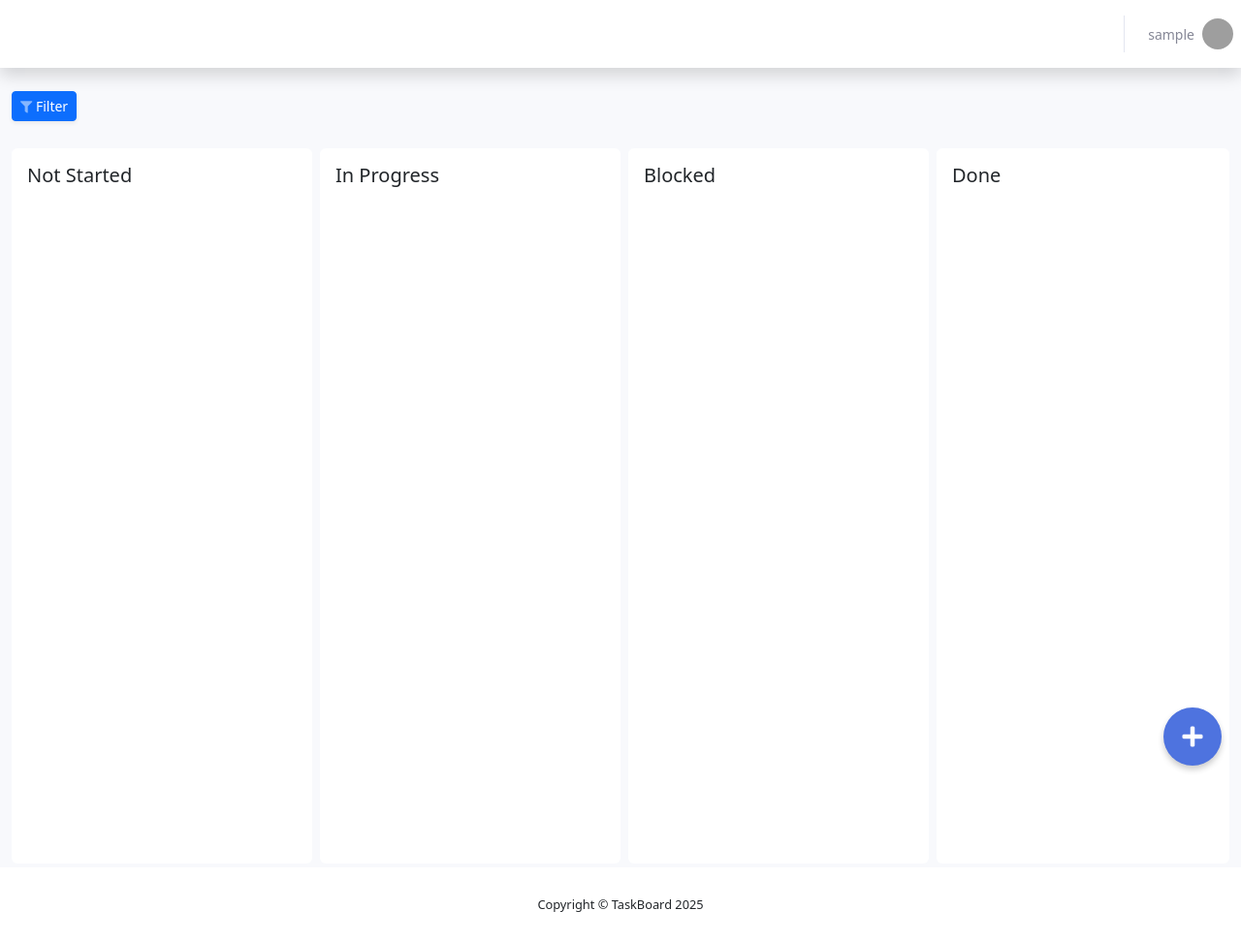
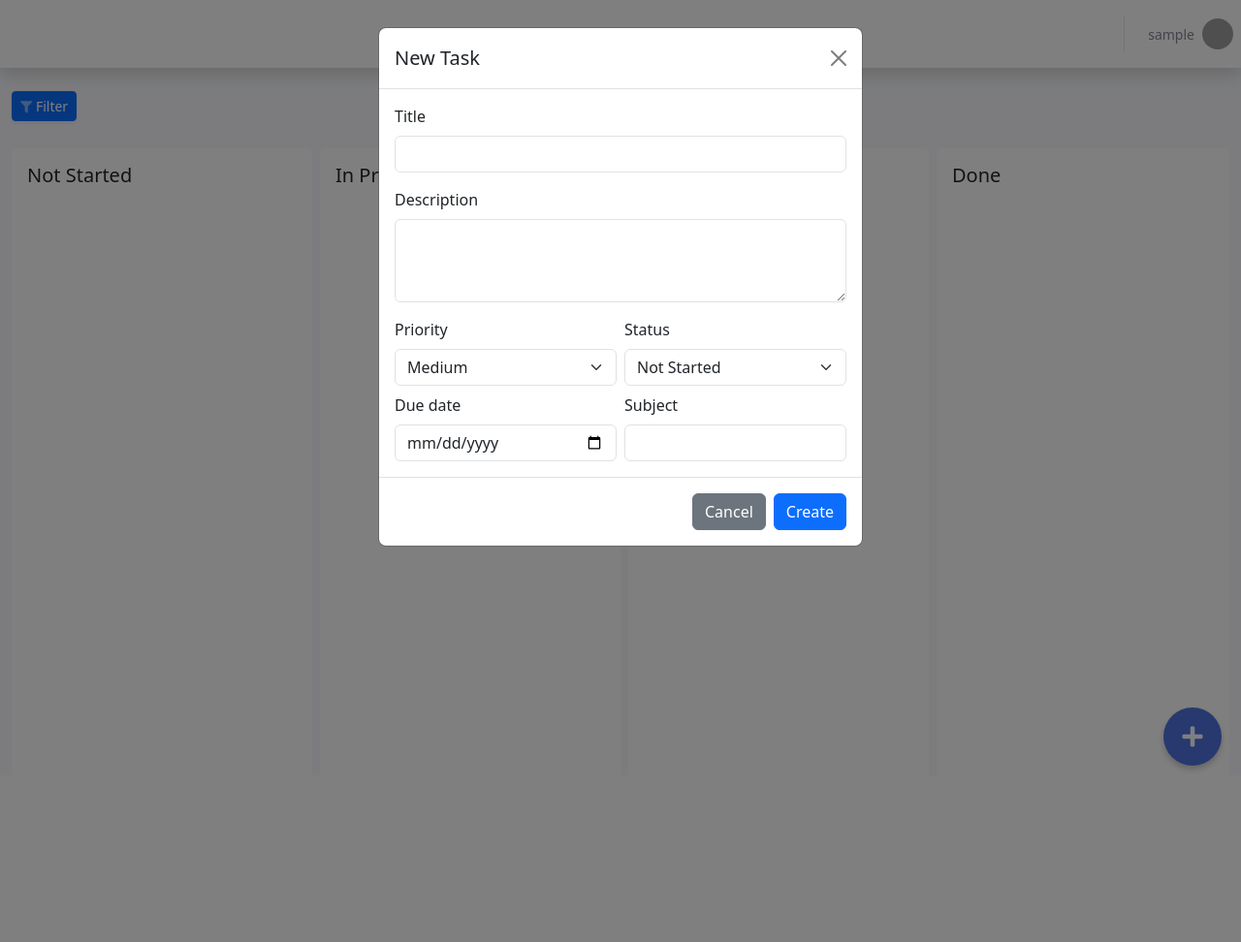
Before and after one commit to dicapisar/taskboard, a Python web app: template src/app/templates/mainBoard/mainBoard.html in a window 1280 px wide, after a click on "Create new task". Shown: the whole page at 97% size. After the commit the page ends 794 px from the top, so only its background shows below. Run offline with Jinja, Linux system fonts and the light colour scheme; the template is opened without the code that fills it: most values are stand-ins (such as "Sample title", 1, 10 or a date in 2020); some libraries are stand-ins or nearby versions; grey boxes are pictures that could not be loaded.

Commit message:
Adding creation new task logic on front

```diff
--- a/src/app/static/js/main.js
+++ b/src/app/static/js/main.js
@@ -295,3 +295,97 @@
 
 // Opcional: expone recarga manual
 window.loadTasks = loadTasks;
+
+/* ========= Crear tarea ========= */
+function getTaskPayloadFromForm(form) {
+  const status = form.status.value;
+  return {
+    title: (form.title.value || '').trim(),
+    description: (form.description.value || '').trim(),
+    completed: status === 'completed',
+    priority: Number(form.priority.value),
+    status,
+    due_date: form.due_date.value,            // "YYYY-MM-DD"
+    subject: (form.subject.value || '').trim(),
+    created_at: new Date().toISOString().slice(0, 10), // "YYYY-MM-DD"
+    // owner_id: {{ id }}  // <-- Solo si de verdad necesitas enviarlo desde el cliente
+  };
+}
+
+async function createTask(payload) {
+  const resp = await fetch(API_URL, {
+    method: 'POST',
+    headers: { 'Content-Type': 'application/json', 'Accept': 'application/json' },
+    credentials: 'include',
+    body: JSON.stringify(payload)
+  });
+
+  let data = null;
+  try { data = await resp.json(); } catch (_) {}
+
+  if (!resp.ok) {
+    const msg = data?.message || `HTTP ${resp.status}`;
+    throw new Error(msg);
+  }
+  return data;
+}
+
+/* ========= Toast helper ========= */
+function showToast(message, variant = 'success', delay = 1500) {
+  const toastEl = document.getElementById('globalToast');
+  if (!toastEl) { alert(message); return; }
+  toastEl.classList.remove('bg-success','bg-danger','bg-warning','bg-info','bg-primary','bg-secondary','bg-dark');
+  toastEl.classList.add(`bg-${variant}`);
+  toastEl.querySelector('.toast-body').textContent = message;
+
+  const toast = bootstrap.Toast.getOrCreateInstance(toastEl, { delay });
+  toast.show();
+}
+
+/* ========= Submit del formulario ========= */
+async function handleCreateTaskSubmit(ev) {
+  ev.preventDefault();
+  const form = ev.currentTarget;
+
+  // Validación nativa de BS5
+  if (!form.checkValidity()) {
+    form.classList.add('was-validated');
+    return;
+  }
+
+  const btn = document.getElementById('submitNewTask');
+  const spinner = btn.querySelector('.spinner-border');
+  btn.disabled = true;
+  spinner.classList.remove('d-none');
+
+  try {
+    const payload = getTaskPayloadFromForm(form);
+    await createTask(payload);
+
+    // Cierra modal, limpia y notifica
+    const modalEl = document.getElementById('createTaskModal');
+    bootstrap.Modal.getOrCreateInstance(modalEl).hide();
+    form.reset();
+    form.classList.remove('was-validated');
+
+    showToast('Task created successfully.', 'success', 1200);
+
+    // Refresca todo (como pediste) después de un breve delay para que se vea el toast
+    setTimeout(() => { location.reload(); }, 1300);
+
+    // Alternativa sin recargar toda la página:
+    // await loadTasks();
+  } catch (err) {
+    showToast(`Error creating task: ${err.message}`, 'danger', 2500);
+  } finally {
+    btn.disabled = false;
+    spinner.classList.add('d-none');
+  }
+}
+
+/* ========= Hook al cargar ========= */
+document.addEventListener('DOMContentLoaded', () => {
+  // ya llamas a loadTasks() aquí
+  const form = document.getElementById('newTaskForm');
+  if (form) form.addEventListener('submit', handleCreateTaskSubmit);
+});
--- a/src/app/templates/mainBoard/mainBoard.html
+++ b/src/app/templates/mainBoard/mainBoard.html
@@ -74,21 +74,21 @@
                         <!-- Nav Item - User Information -->
                         <li class="nav-item dropdown no-arrow">
   <a class="nav-link dropdown-toggle" href="#" id="userDropdown" role="button"
-                                data-toggle="dropdown" aria-haspopup="true" aria-expanded="false">
+     data-bs-toggle="dropdown" aria-expanded="false">
     <span class="mr-2 d-none d-lg-inline text-gray-600 small">{{ username }}</span>
     <img class="img-profile rounded-circle"
          src="/static/img/profile_images/{{ id }}/user.png"
          onerror="this.onerror=null; this.src='/static/img/profile_images/0/user.png';">
   </a>
-                            <!-- Dropdown - User Information -->
-                            <div class="dropdown-menu dropdown-menu-right shadow animated--grow-in"
+
+  <div class="dropdown-menu dropdown-menu-end shadow animated--grow-in"
        aria-labelledby="userDropdown">
     <a class="dropdown-item" href="/settings">
       <i class="fas fa-cogs fa-sm fa-fw mr-2 text-gray-400"></i>
       Settings
     </a>
     <div class="dropdown-divider"></div>
-                                <a class="dropdown-item" data-toggle="modal" data-target="#logoutModal">
+    <a class="dropdown-item" data-bs-toggle="modal" data-bs-target="#logoutModal">
       <i class="fas fa-sign-out-alt fa-sm fa-fw mr-2 text-gray-400"></i>
       Logout
     </a>
@@ -215,26 +215,6 @@
         <i class="fas fa-angle-up"></i>
     </a>
 
-    <!-- Create New Task Modal-->
-    <div class="modal fade" id="createNewTaskModal" tabindex="-1" role="dialog" aria-labelledby="createNewTaskLabel"
-        aria-hidden="true">
-        <div class="modal-dialog" role="document">
-            <div class="modal-content">
-                <div class="modal-header">
-                    <h5 class="modal-title" id="createNewTaskLabel">New Task</h5>
-                    <button class="close" type="button" data-dismiss="modal" aria-label="Close">
-                        <span aria-hidden="true">×</span>
-                    </button>
-                </div>
-                <div class="modal-body">Select "Logout" below if you are ready to end your current session.</div>
-                <div class="modal-footer">
-                    <button class="btn btn-secondary" type="button" data-dismiss="modal">Cancel</button>
-                    <a class="btn btn-primary" onclick="logout()">Logout</a>
-                </div>
-            </div>
-        </div>
-    </div>
-
         <!-- Logout Modal-->
     <div class="modal fade" id="logoutModal" tabindex="-1" role="dialog" aria-labelledby="exampleModalLabel"
         aria-hidden="true">
@@ -242,15 +222,99 @@
             <div class="modal-content">
                 <div class="modal-header">
   <h5 class="modal-title" id="exampleModalLabel">Ready to Leave?</h5>
-                    <button class="close" type="button" data-dismiss="modal" aria-label="Close">
-                        <span aria-hidden="true">×</span>
-                    </button>
+  <button type="button" class="btn-close" data-bs-dismiss="modal" aria-label="Close"></button>
 </div>
                 <div class="modal-body">Select "Logout" below if you are ready to end your current session.</div>
                 <div class="modal-footer">
-                    <button class="btn btn-secondary" type="button" data-dismiss="modal">Cancel</button>
+                    <button class="btn btn-secondary" type="button" data-bs-dismiss="modal">Cancel</button>
                     <a class="btn btn-primary" onclick="logout()">Logout</a>
                 </div>
+            </div>
+        </div>
+    </div>
+
+        <!-- Modal: Crear nueva tarea -->
+<div class="modal fade" id="createTaskModal" tabindex="-1"
+     aria-labelledby="createTaskLabel" aria-hidden="true">
+  <div class="modal-dialog">
+    <form id="newTaskForm" class="modal-content needs-validation" novalidate>
+      <div class="modal-header">
+        <h5 class="modal-title" id="createTaskLabel">New Task</h5>
+        <button type="button" class="btn-close" data-bs-dismiss="modal"
+                aria-label="Close"></button>
+      </div>
+
+      <div class="modal-body">
+        <div class="mb-3">
+          <label class="form-label" for="taskTitle">Title</label>
+          <input id="taskTitle" name="title" class="form-control"
+                 required maxlength="120">
+          <div class="invalid-feedback">Title is required.</div>
+        </div>
+
+        <div class="mb-3">
+          <label class="form-label" for="taskDescription">Description</label>
+          <textarea id="taskDescription" name="description"
+                    class="form-control" rows="3"></textarea>
+        </div>
+
+        <div class="row g-2">
+          <div class="col-md-6">
+            <label class="form-label" for="taskPriority">Priority</label>
+            <select id="taskPriority" name="priority" class="form-select" required>
+              <option value="1">Low</option>
+              <option value="2" selected>Medium</option>
+              <option value="3">High</option>
+            </select>
+          </div>
+          <div class="col-md-6">
+            <label class="form-label" for="taskStatus">Status</label>
+            <select id="taskStatus" name="status" class="form-select" required>
+              <option value="not_started" selected>Not Started</option>
+              <option value="in_progress">In Progress</option>
+              <option value="blocked">Blocked</option>
+              <option value="completed">Completed</option>
+            </select>
+          </div>
+        </div>
+
+        <div class="row g-2 mt-0">
+          <div class="col-md-6">
+            <label class="form-label" for="taskDueDate">Due date</label>
+            <input type="date" id="taskDueDate" name="due_date"
+                   class="form-control" required>
+            <div class="invalid-feedback">Please choose a due date.</div>
+          </div>
+          <div class="col-md-6">
+            <label class="form-label" for="taskSubject">Subject</label>
+            <input id="taskSubject" name="subject" class="form-control">
+          </div>
+        </div>
+
+        <!-- Si REALMENTE necesitas enviar el owner_id desde el template:
+        <input type="hidden" name="owner_id" value="{{ id }}">
+        -->
+      </div>
+
+      <div class="modal-footer">
+        <button class="btn btn-secondary" type="button" data-bs-dismiss="modal">Cancel</button>
+        <button id="submitNewTask" class="btn btn-primary" type="submit">
+          <span class="spinner-border spinner-border-sm me-2 d-none" role="status" aria-hidden="true"></span>
+          Create
+        </button>
+      </div>
+    </form>
+  </div>
+</div>
+
+<!-- Toast (notificación) -->
+<div class="position-fixed bottom-0 end-0 p-3" style="z-index:1100">
+  <div id="globalToast" class="toast align-items-center text-white bg-success border-0"
+       role="alert" aria-live="assertive" aria-atomic="true">
+    <div class="d-flex">
+      <div class="toast-body">Task created successfully.</div>
+      <button type="button" class="btn-close btn-close-white me-2 m-auto"
+              data-bs-dismiss="toast" aria-label="Close"></button>
     </div>
   </div>
 </div>
@@ -280,7 +344,8 @@
         </script>
     <!-- Bootstrap core JavaScript-->
     <script src="/static/vendor/jquery/jquery.min.js"></script>
-    <script src="/static/vendor/bootstrap/js/bootstrap.bundle.min.js"></script>
+        <!--
+    <script src="/static/vendor/bootstrap/js/bootstrap.bundle.min.js"></script> -->
 
     <!-- Core plugin JavaScript-->
     <script src="/static/vendor/jquery-easing/jquery.easing.min.js"></script>
```
Lines whose indentation alone changed are shown as unchanged.
